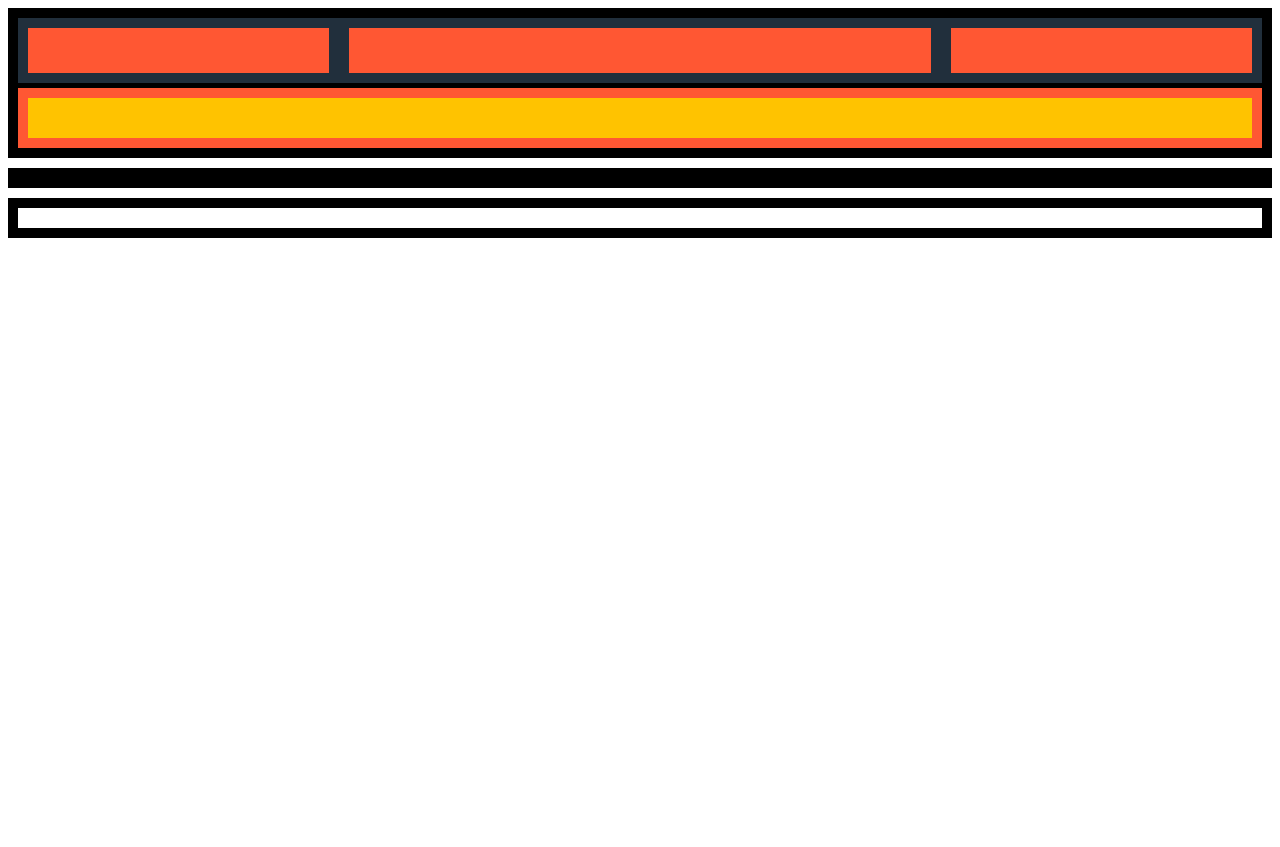
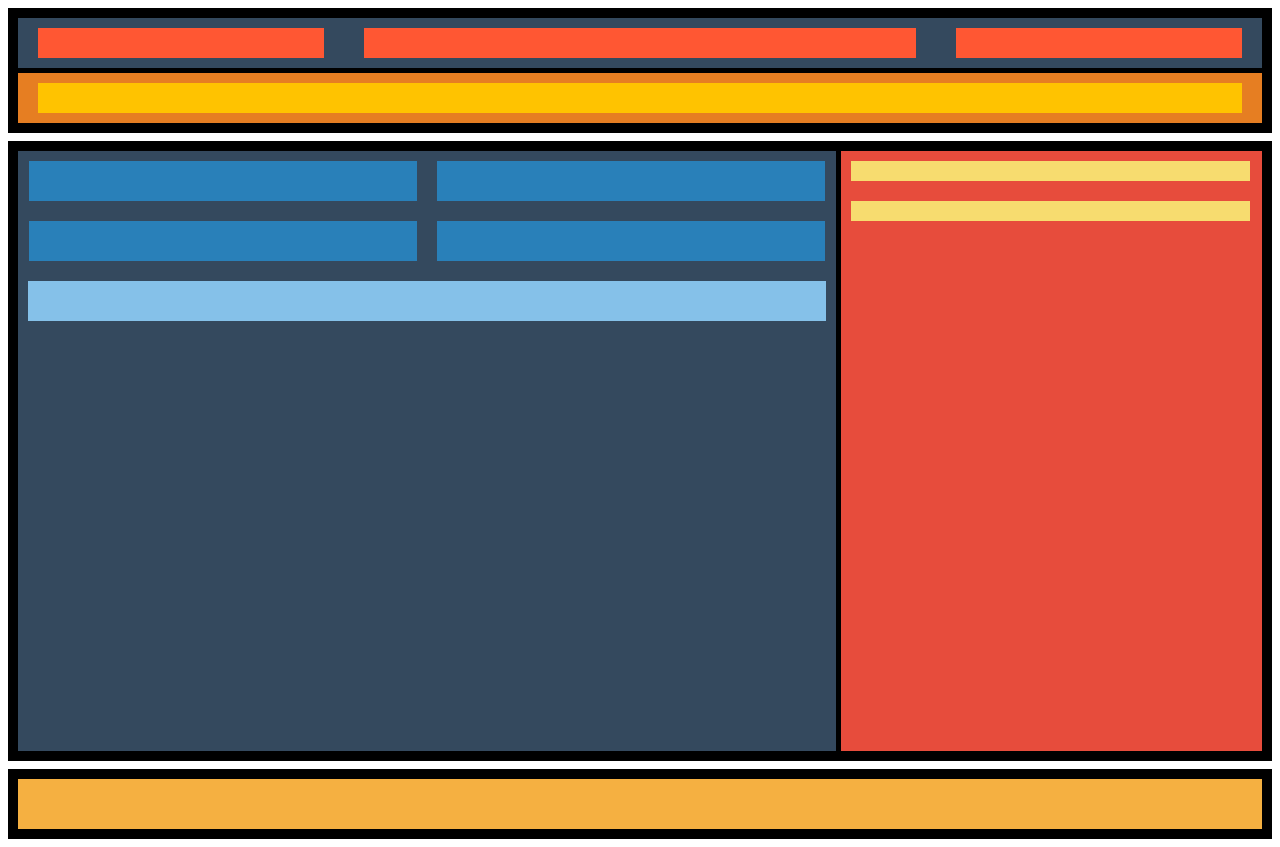
Before and after one commit to Lahali/Sprint-1, a plain HTML site: page index.html in a window 1280 px wide. Before the commit the page ends 800 px from the top, so only its background shows below. Drawn offline with Linux system fonts and the light colour scheme.

Commit message:
ya funciona como debería

```diff
--- a/content.css
+++ b/content.css
@@ -1,91 +1,101 @@
+header {
+  border: 10px solid black;
+  margin-bottom: 8px;
+}
+
 .header__container {
   display: flex;
-  background-color: #212f3c;
-  padding: 0;
+  background-color: #34495e;
+  height: 50px;
+  width: 100%;
+  align-items: center;
   justify-content: space-between;
-  align-items: center;
-
 }
 
 .header__item {
-  height: 25px;
+  height: 10px;
   width: 25%;
   background-color: #ff5733;
+  padding: 10px;
+  margin: 20px;
+}
+
+.header__item1 {
+  height: 10px;
+  width: 50%;
+  background-color: #ff5733;
+  padding: 10px;
+  margin: 20px;
+}
+
+.header__title {
+  display: flex;
+  background-color: #e67e22;
+  height: 50px;
+  width: 100%;
+  border-top: 5px solid black;
+  align-items: center;
+}
+
+.header__content {
+  height: 10px;
+  width: 100%;
+  background-color: #ffc300;
+  padding: 10px;
+  margin: 20px;
+}
+
+main {
+  border: 10px solid black;
+  display: flex;
+}
+
+.first__container {
+  display: flex;
+  background-color: #34495e;
+  height: 600px;
+  width: 66%;
+  flex-wrap: wrap; /*así consigo que se hagan las columnas sin liarla con lo de abajo*/
+  justify-content: center;
+  align-content: flex-start; /*con esto consigo que quede todo arriba*/
+}
+
+.first__container--item {
+  height: 20px;
+  width: 45%;
+  background-color: #2980b9;
   padding: 10px;
   margin: 10px;
 }
 
-.header__item1 {
-  height: 25px;
-  width: 50%;
-  background-color: #ff5733;
+.first__container--item1 {
+  height: 20px;
+  width: 100%;
+  background-color: #85c1e9;
   padding: 10px;
   margin: 10px;
 }
 
-.header__title {
-  background-color: #ff5733;
-  border-top: 5px solid black;
+.second__container {
   display: flex;
-  justify-content: center;
+  background-color: #e74c3c;
+  height: 600px;
+  width: 34%;
+  border-left: 5px solid black;
+  flex-direction: column;
+  justify-content: baseline;
 }
 
-.header__content {
-  height: 20px;
-  width: 100%;
-  background-color: #ffc300;
+.second__container--item {
+  width: 90%;
+  background-color: #f7dc6f;
   padding: 10px;
   margin: 10px;
 }
 
-
-
-
-/*.header__container {
-  background-color: #212f3c;
-  padding: 0;
-  display: flex;
-  justify-content: space-between;
+footer {
+  border: 10px solid black;
+  height: 50px;
+  margin-top: 8px;
+  background-color: #f5b041;
 }
-.header__item {
-  font-size: 20px;
-  color: #ff5733;
-  padding: 10px;
-}
-
-.header__title {
-  background-color: #ff5733;
-  padding: 10px;
-  justify-content: center;
-  border-top: 5px solid black;
-  display: flex;
-}
-
-.header__content {
-  color: #ffc300;
-  justify-content: center;
-} */
-
-/*.first__container {
-display: flex;
-background-color: #5d6d7e;
-color: #5dade2;
-}
-
-
-.second__container {
-  display: flex;
-  background-color: #e74c3c;
-  color: #f7dc6f;
-  border-left: solid 5px black;
-  flex-direction: column;
-
-}
-
-.second__container--text1 {
-  margin: 10px;
-}
-
-.second__container--text2 {
-  margin: 10px;
-} */
--- a/index.html
+++ b/index.html
@@ -5,7 +5,6 @@
     <meta http-equiv="X-UA-Compatible" content="IE=edge" />
     <meta name="viewport" content="width=device-width, initial-scale=1.0" />
     <title>Página básica</title>
-    <link href="style.css" rel="stylesheet" />
     <link href="content.css" rel="stylesheet" />
   </head>
   <body>
@@ -27,11 +26,10 @@
         <div class="first__container--item"></div>
         <div class="first__container--item"></div>
         <div class="first__container--item1"></div>
-
-        <div class="second__container">
-          <div class="second__container--item"></div>
-          <div class="second__container--item"></div>
-        </div>
+      </div>
+      <div class="second__container">
+        <div class="second__container--item"></div>
+        <div class="second__container--item"></div>
       </div>
     </main>
     <footer>
--- a/style.css
+++ /dev/null
@@ -1,19 +0,0 @@
-
-header {
-  border: 10px solid black;
-  font-family: Arial, Helvetica, sans-serif;
-}
-
-main {
-  border: 10px solid black;
-  font-size: 15px;
-  margin: 10px 0;
-  font-family: Arial, Helvetica, sans-serif;
-}
-
-footer {
-  border: 10px solid black;
-  padding: 10px;
-  text-align: center;
-  font-family: Arial, Helvetica, sans-serif;
-}
```
